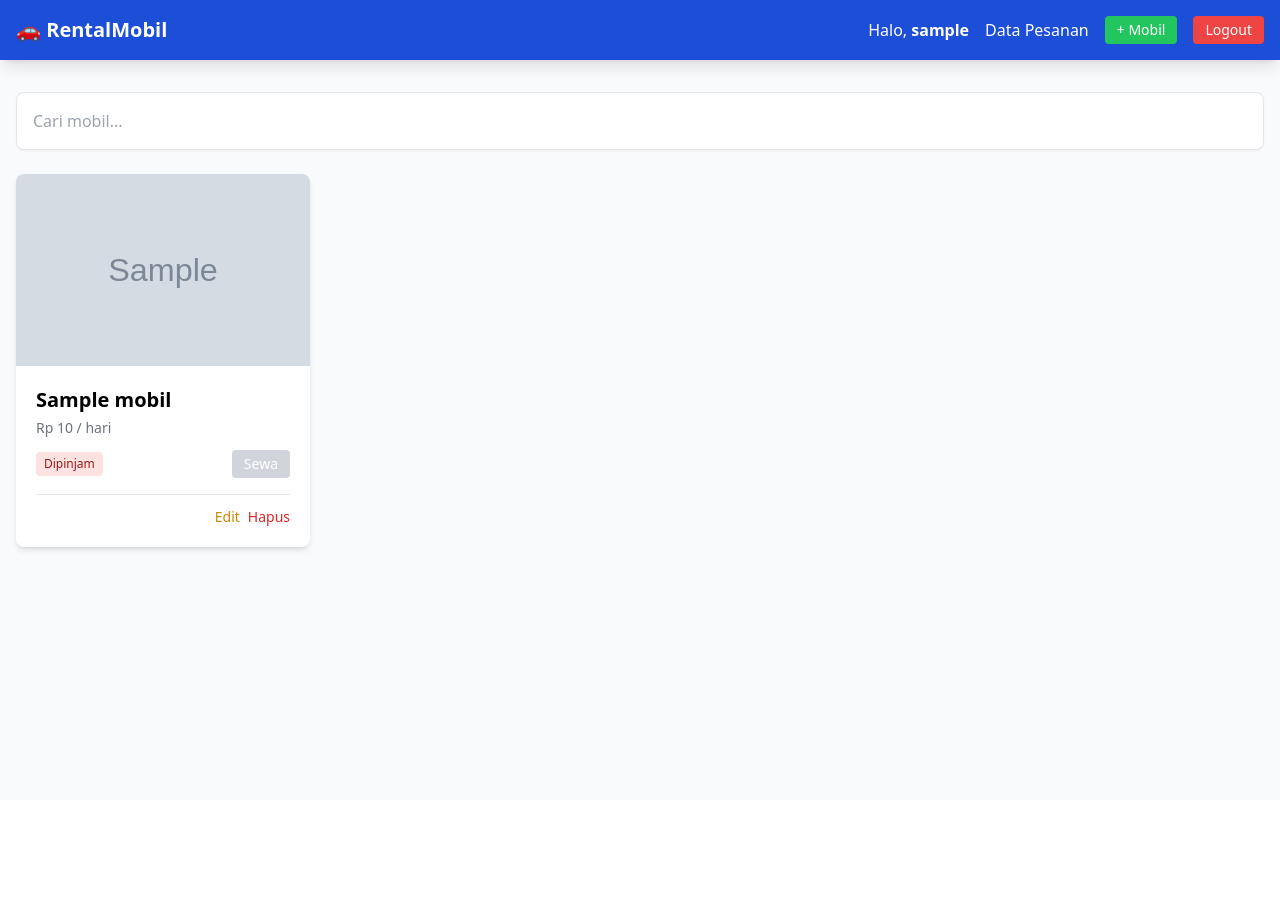
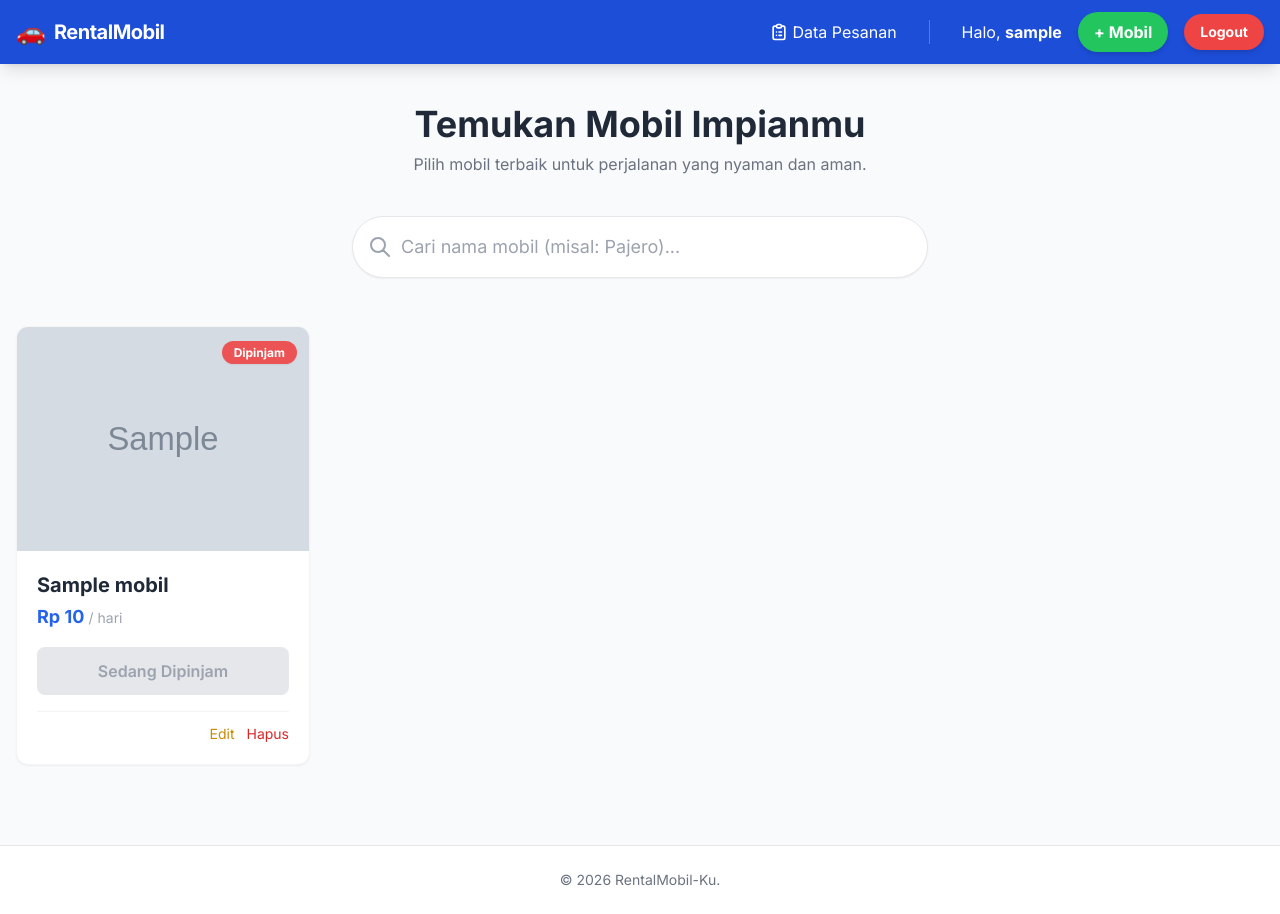
Before and after one commit to Sulistiawan5/carter-mobil, a PHP site: page / in a window 1280 px wide. Before the commit the page ends 552 px from the top, so only its background shows below. Run offline with PHP 8.4, Linux system fonts and the light colour scheme; the visitor is signed in with stand-in values (Sample User, id 1); tables that the repository leaves empty or names only in its code hold one stand-in row (values such as "Sample post"); grey boxes marked "Sample" are stand-in pictures; some libraries are stand-ins or nearby versions.

Commit message:
memperbaiki tampilan versi mobile

```diff
--- a/components/card_mobil.php
+++ b/components/card_mobil.php
@@ -1,24 +1,54 @@
-<div class="bg-white rounded-lg shadow-md overflow-hidden hover:shadow-xl transition">
-    <img src="<?= $row['gambar']; ?>" class="w-full h-48 object-cover">
-    <div class="p-5">
-        <h3 class="text-xl font-bold mb-1"><?= $row['nama_mobil']; ?></h3>
-        <p class="text-gray-500 text-sm mb-3">Rp <?= number_format($row['harga_per_hari']); ?> / hari</p>
+<div class="bg-white rounded-xl shadow-sm border border-gray-100 overflow-hidden hover:shadow-xl transition-all duration-300 flex flex-col h-full group">
 
-        <div class="flex justify-between items-center">
+    <div class="relative overflow-hidden">
+        <img src="<?= $row['gambar']; ?>"
+             alt="<?= $row['nama_mobil']; ?>"
+             class="w-full h-48 sm:h-56 object-cover transform group-hover:scale-110 transition duration-500">
+
+        <div class="absolute top-3 right-3">
             <?php if($row['status'] == 'tersedia'): ?>
-                <span class="text-xs bg-green-100 text-green-800 px-2 py-1 rounded">Tersedia</span>
-                <a href="booking.php?id=<?= $row['id']; ?>" class="bg-blue-600 text-white px-3 py-1 rounded text-sm hover:bg-blue-700">Sewa</a>
+                <span class="bg-green-500/90 backdrop-blur-sm text-white text-xs font-bold px-3 py-1 rounded-full shadow-sm">
+                    Tersedia
+                </span>
             <?php else: ?>
-                <span class="text-xs bg-red-100 text-red-800 px-2 py-1 rounded">Dipinjam</span>
-                <button disabled class="bg-gray-300 text-white px-3 py-1 rounded text-sm cursor-not-allowed">Sewa</button>
+                <span class="bg-red-500/90 backdrop-blur-sm text-white text-xs font-bold px-3 py-1 rounded-full shadow-sm">
+                    Dipinjam
+                </span>
             <?php endif; ?>
         </div>
+    </div>
 
-        <?php if($isAdmin): ?>
-        <div class="mt-4 pt-3 border-t flex justify-end gap-2 text-sm">
-            <a href="admin_edit.php?id=<?= $row['id']; ?>" class="text-yellow-600">Edit</a>
-            <a href="admin_hapus.php?id=<?= $row['id']; ?>" class="text-red-600" onclick="return confirm('Hapus?');">Hapus</a>
+    <div class="p-5 flex flex-col flex-grow">
+        <div class="mb-4">
+            <h3 class="text-lg sm:text-xl font-bold text-gray-800 line-clamp-1" title="<?= $row['nama_mobil']; ?>">
+                <?= $row['nama_mobil']; ?>
+            </h3>
+            <p class="text-blue-600 font-bold text-base sm:text-lg mt-1">
+                Rp <?= number_format($row['harga_per_hari'], 0, ',', '.'); ?>
+                <span class="text-gray-400 text-sm font-normal">/ hari</span>
+            </p>
         </div>
-        <?php endif; ?>
+
+        <div class="mt-auto">
+            <?php if($row['status'] == 'tersedia'): ?>
+                <a href="booking.php?id=<?= $row['id']; ?>"
+                   class="block w-full text-center bg-blue-600 hover:bg-blue-700 text-white font-semibold py-3 rounded-lg transition shadow-md hover:shadow-lg active:scale-95">
+                   Sewa Sekarang
+                </a>
+            <?php else: ?>
+                <button disabled class="block w-full text-center bg-gray-200 text-gray-400 font-semibold py-3 rounded-lg cursor-not-allowed">
+                    Sedang Dipinjam
+                </button>
+            <?php endif; ?>
+
+            <?php if(isset($isAdmin) && $isAdmin): ?>
+                <div class="mt-4 pt-3 border-t border-gray-100 flex justify-end items-center text-sm">
+                    <div class="flex gap-3">
+                        <a href="admin_edit.php?id=<?= $row['id']; ?>" class="text-yellow-600 hover:text-yellow-700 font-medium hover:underline">Edit</a>
+                        <a href="admin_hapus.php?id=<?= $row['id']; ?>" class="text-red-600 hover:text-red-700 font-medium hover:underline" onclick="return confirm('Yakin hapus?');">Hapus</a>
+                    </div>
+                </div>
+            <?php endif; ?>
+        </div>
     </div>
 </div>
--- a/index.php
+++ b/index.php
@@ -1,50 +1,130 @@
 <?php
 session_start();
 include 'koneksi.php';
-if (!isset($_SESSION['login'])) { header("Location: login.php"); exit; }
-$isAdmin = ($_SESSION['role'] == 'admin');
+
+// Cek Login
+if (!isset($_SESSION['login'])) {
+    header("Location: login.php");
+    exit;
+}
+
+// Cek Role Admin
+$isAdmin = (isset($_SESSION['role']) && $_SESSION['role'] == 'admin');
 ?>
+
 <!DOCTYPE html>
 <html lang="id">
 <head>
+    <meta charset="UTF-8">
+    <meta name="viewport" content="width=device-width, initial-scale=1.0">
     <title>Dashboard Carter Mobil</title>
     <script src="https://cdn.tailwindcss.com"></script>
+    <link href="https://fonts.googleapis.com/css2?family=Inter:wght@400;600;700&display=swap" rel="stylesheet">
+    <style>
+        body { font-family: 'Inter', sans-serif; }
+    </style>
 </head>
-<body class="bg-gray-50 min-h-screen">
-    <nav class="bg-blue-700 text-white p-4 shadow-lg sticky top-0 z-50">
-        <div class="container mx-auto flex justify-between items-center">
-            <h1 class="text-xl font-bold">🚗 RentalMobil</h1>
-            <div class="flex items-center gap-4">
-                <span>Halo, <b><?= $_SESSION['username']; ?></b></span>
-                <a href="transaksi.php" class="text-white hover:text-yellow-300 font-medium transition">
-                <?= $isAdmin ? "Data Pesanan" : "Riwayat Saya"; ?>
-              </a>
-                <?php if($isAdmin): ?>
-                    <a href="admin_tambah.php" class="bg-green-500 px-3 py-1 rounded text-sm">+ Mobil</a>
-                <?php endif; ?>
-                <a href="logout.php" class="bg-red-500 px-3 py-1 rounded text-sm">Logout</a>
+<body class="bg-gray-50 min-h-screen flex flex-col">
+
+    <nav class="bg-blue-700 text-white shadow-lg sticky top-0 z-50 transition-all duration-300">
+        <div class="container mx-auto px-4 py-3">
+            <div class="flex flex-col md:flex-row justify-between items-center gap-4">
+
+                <a href="index.php" class="flex items-center gap-2 group">
+                    <span class="text-2xl">🚗</span>
+                    <span class="text-xl font-bold tracking-tight group-hover:text-blue-200 transition">RentalMobil</span>
+                </a>
+
+                <div class="flex items-center gap-2 sm:gap-6 text-sm sm:text-base w-full md:w-auto justify-between md:justify-end">
+
+                    <a href="transaksi.php" class="flex items-center gap-1 hover:text-yellow-300 font-medium transition duration-200">
+                        <svg class="w-5 h-5" fill="none" stroke="currentColor" viewBox="0 0 24 24"><path stroke-linecap="round" stroke-linejoin="round" stroke-width="2" d="M9 5H7a2 2 0 00-2 2v12a2 2 0 002 2h10a2 2 0 002-2V7a2 2 0 00-2-2h-2M9 5a2 2 0 002 2h2a2 2 0 002-2M9 5a2 2 0 012-2h2a2 2 0 012 2m-3 7h3m-3 4h3m-6-4h.01M9 16h.01"></path></svg>
+                        <span class="hidden sm:inline"><?= $isAdmin ? "Data Pesanan" : "Riwayat Saya"; ?></span>
+                        <span class="sm:hidden">Pesanan</span>
+                    </a>
+
+                    <div class="h-6 w-px bg-blue-500 mx-2"></div>
+
+                    <div class="flex items-center gap-4">
+                        <span class="hidden md:block">Halo, <b><?= htmlspecialchars($_SESSION['username']); ?></b></span>
+
+                        <?php if($isAdmin): ?>
+                            <a href="admin_tambah.php" class="bg-green-500 hover:bg-green-600 text-white px-4 py-2 rounded-full font-bold shadow-md transition transform hover:scale-105 flex items-center gap-1">
+                                <span>+</span> <span class="hidden sm:inline">Mobil</span>
+                            </a>
+                        <?php endif; ?>
+
+                        <a href="logout.php" class="bg-red-500 hover:bg-red-600 text-white px-4 py-2 rounded-full font-bold shadow-md transition transform hover:scale-105 text-sm">
+                            Logout
+                        </a>
+                    </div>
+                </div>
             </div>
         </div>
     </nav>
 
-    <div class="container mx-auto mt-8 px-4">
-        <input type="text" id="keyword" placeholder="Cari mobil..." class="w-full p-4 rounded-lg shadow-sm border focus:ring-2 focus:ring-blue-500 mb-6">
+    <div class="container mx-auto mt-10 px-4 pb-20 flex-grow">
 
-        <div id="container-mobil" class="grid grid-cols-1 md:grid-cols-3 lg:grid-cols-4 gap-6">
+        <div class="text-center mb-10">
+            <h2 class="text-3xl md:text-4xl font-bold text-gray-800 mb-2">Temukan Mobil Impianmu</h2>
+            <p class="text-gray-500">Pilih mobil terbaik untuk perjalanan yang nyaman dan aman.</p>
+        </div>
+
+        <div class="relative mb-12 max-w-xl mx-auto group">
+            <div class="absolute inset-y-0 left-0 pl-4 flex items-center pointer-events-none">
+                <svg class="w-6 h-6 text-gray-400 group-focus-within:text-blue-500 transition" fill="none" stroke="currentColor" viewBox="0 0 24 24"><path stroke-linecap="round" stroke-linejoin="round" stroke-width="2" d="M21 21l-6-6m2-5a7 7 0 11-14 0 7 7 0 0114 0z"></path></svg>
+            </div>
+            <input type="text" id="keyword" placeholder="Cari nama mobil (misal: Pajero)..."
+                   class="w-full pl-12 pr-4 py-4 rounded-full shadow-sm border border-gray-200 focus:ring-4 focus:ring-blue-100 focus:border-blue-500 transition-all text-gray-700 text-lg outline-none">
+        </div>
+
+        <div id="container-mobil" class="grid grid-cols-1 sm:grid-cols-2 md:grid-cols-3 lg:grid-cols-4 gap-6">
             <?php
-            $query = mysqli_query($conn, "SELECT * FROM mobil");
-            while ($row = mysqli_fetch_assoc($query)) { include 'components/card_mobil.php'; }
+
+            $query_str = "SELECT * FROM mobil  ORDER BY id DESC";
+
+            // Fallback jika belum update database soft delete
+            // $query_str = "SELECT * FROM mobil ORDER BY id DESC";
+
+            $query = mysqli_query($conn, $query_str);
+
+            if(mysqli_num_rows($query) > 0) {
+                while ($row = mysqli_fetch_assoc($query)) {
+                    include 'components/card_mobil.php';
+                }
+            } else {
+                echo '<div class="col-span-full text-center py-20 text-gray-400">
+                        <p class="text-xl font-semibold">Belum ada mobil tersedia.</p>
+                      </div>';
+            }
             ?>
         </div>
+
     </div>
+
+    <footer class="bg-white border-t mt-auto py-6">
+        <div class="container mx-auto text-center text-gray-500 text-sm">
+            &copy; <?= date('Y'); ?> RentalMobil-Ku.
+        </div>
+    </footer>
 
     <script>
         const keyword = document.getElementById('keyword');
         const container = document.getElementById('container-mobil');
-        keyword.addEventListener('keyup', () => {
+
+        keyword.addEventListener('keyup', function() {
+
+             container.style.opacity = '0.5';
+
             fetch('ajax_cari.php?keyword=' + keyword.value)
-                .then(r => r.text()).then(d => container.innerHTML = d);
+                .then(response => response.text())
+                .then(data => {
+                    container.innerHTML = data;
+                     container.style.opacity = '1';
+                })
+                .catch(error => console.error('Error:', error));
         });
     </script>
+
 </body>
 </html>
```
